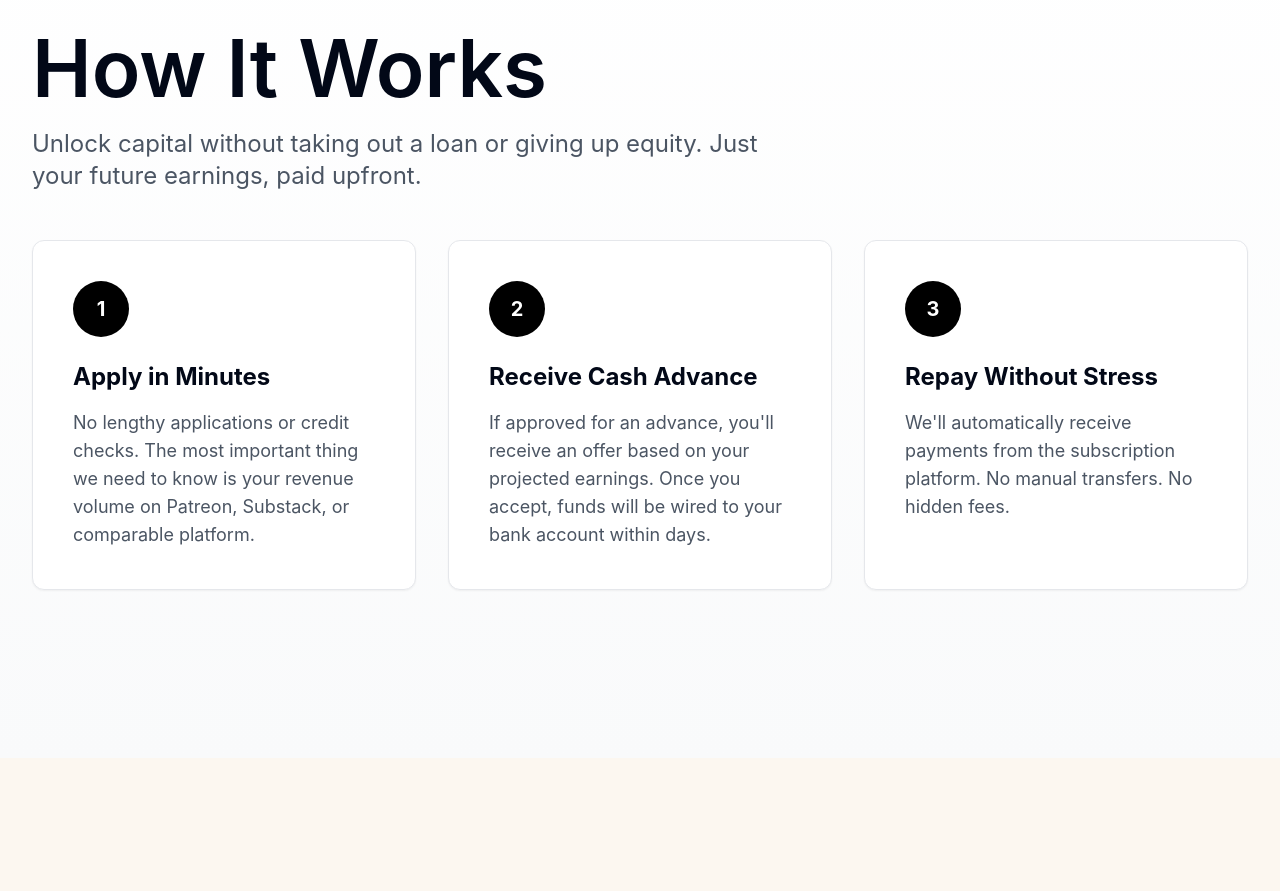
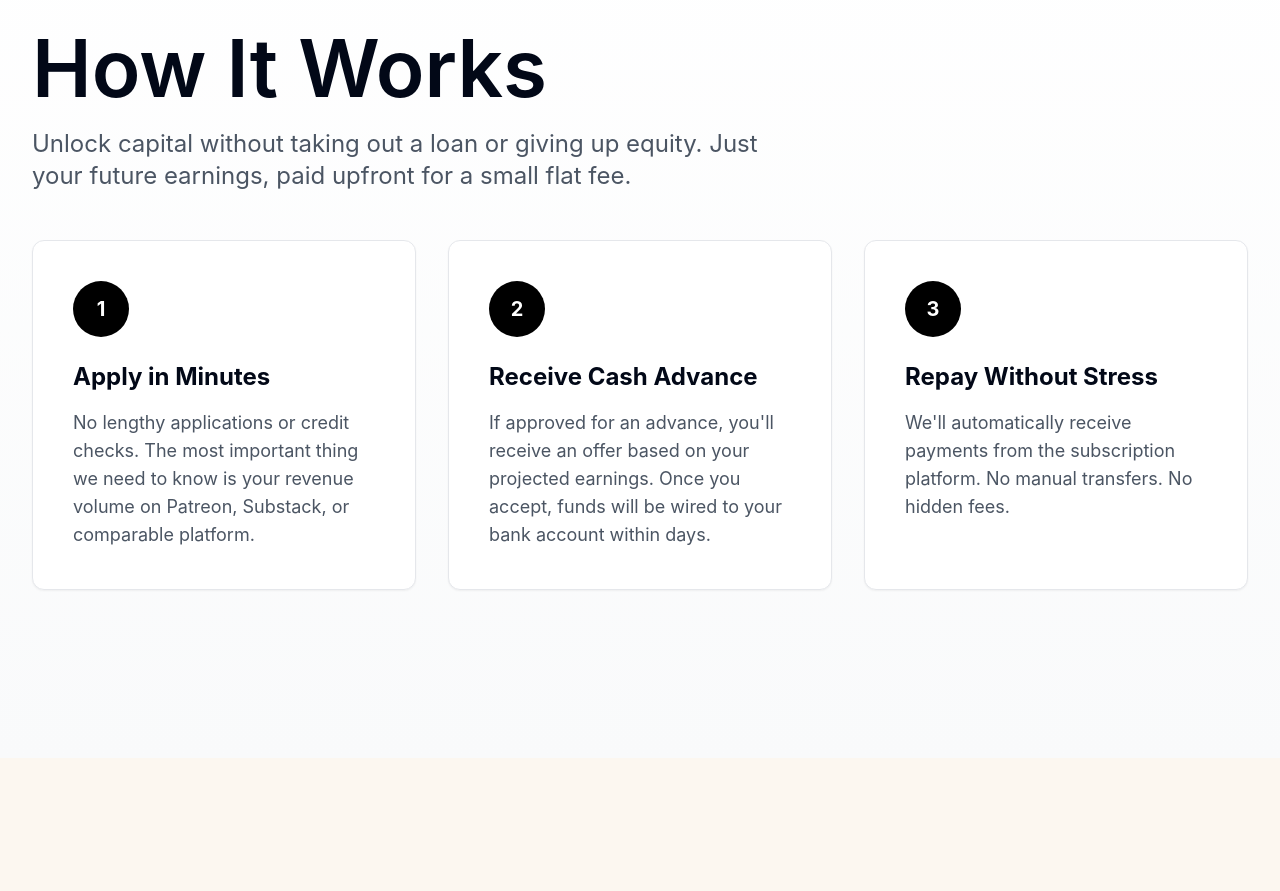
Before and after one commit to arjun-mehta/rent-capital, a React (Vite) app: page / in a window 1280 px wide. Shown: the part 900-1791 px from the top of the page. Built offline with nearby package versions, Linux system fonts and the light colour scheme.

Commit message:
Update How It Works subtitle
Update the subtitle text in the How It Works section.

```diff
--- a/src/components/HowItWorks.tsx
+++ b/src/components/HowItWorks.tsx
@@ -66,7 +66,7 @@ const HowItWorks: React.FC = () => {
             How It Works
           </h2>
           <p className="text-xl md:text-2xl text-gray-600 max-w-full opacity-0 animate-fade-in" style={{ animationDelay: "0.2s" }}>
-            Unlock capital without taking out a loan or giving up equity. Just your future earnings, paid upfront.
+            Unlock capital without taking out a loan or giving up equity. Just your future earnings, paid upfront for a small flat fee.
           </p>
         </div>
 
```
